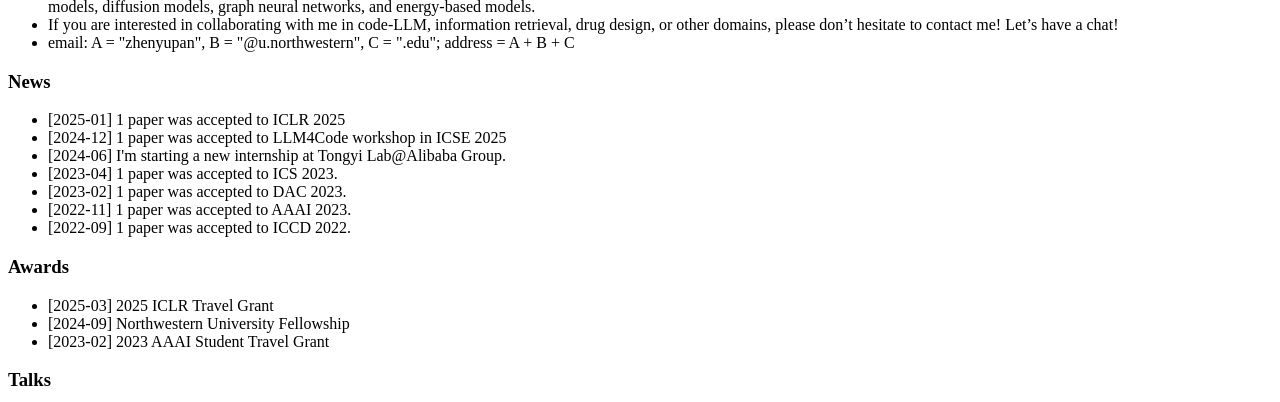
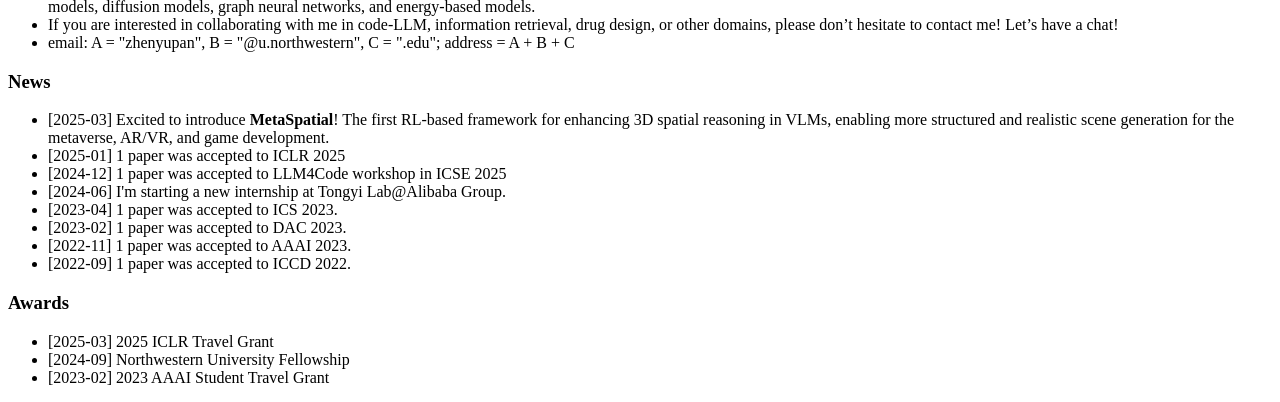
Before and after one commit to PzySeere/PzySeere.github.io, a plain HTML site: page index.html in a window 1280 px wide. Shown: the part 675-1077 px from the top of the page. Drawn offline with Linux system fonts and the light colour scheme.

Commit message:
Update index.html

```diff
--- a/index.html
+++ b/index.html
@@ -67,6 +67,7 @@
                         <h1 id="news">News</h1>
 
                         <ul>
+                            <li>[2025-03] Excited to introduce <b>MetaSpatial</b>! The first RL-based framework for enhancing 3D spatial reasoning in VLMs, enabling more structured and realistic scene generation for the metaverse, AR/VR, and game development.</li>
                             <li>[2025-01] 1 paper was accepted to ICLR 2025</li>
                             <li>[2024-12] 1 paper was accepted to LLM4Code workshop in ICSE 2025</li>
                             <li>[2024-06] I'm starting a new internship at Tongyi Lab@Alibaba Group.</li>
```
